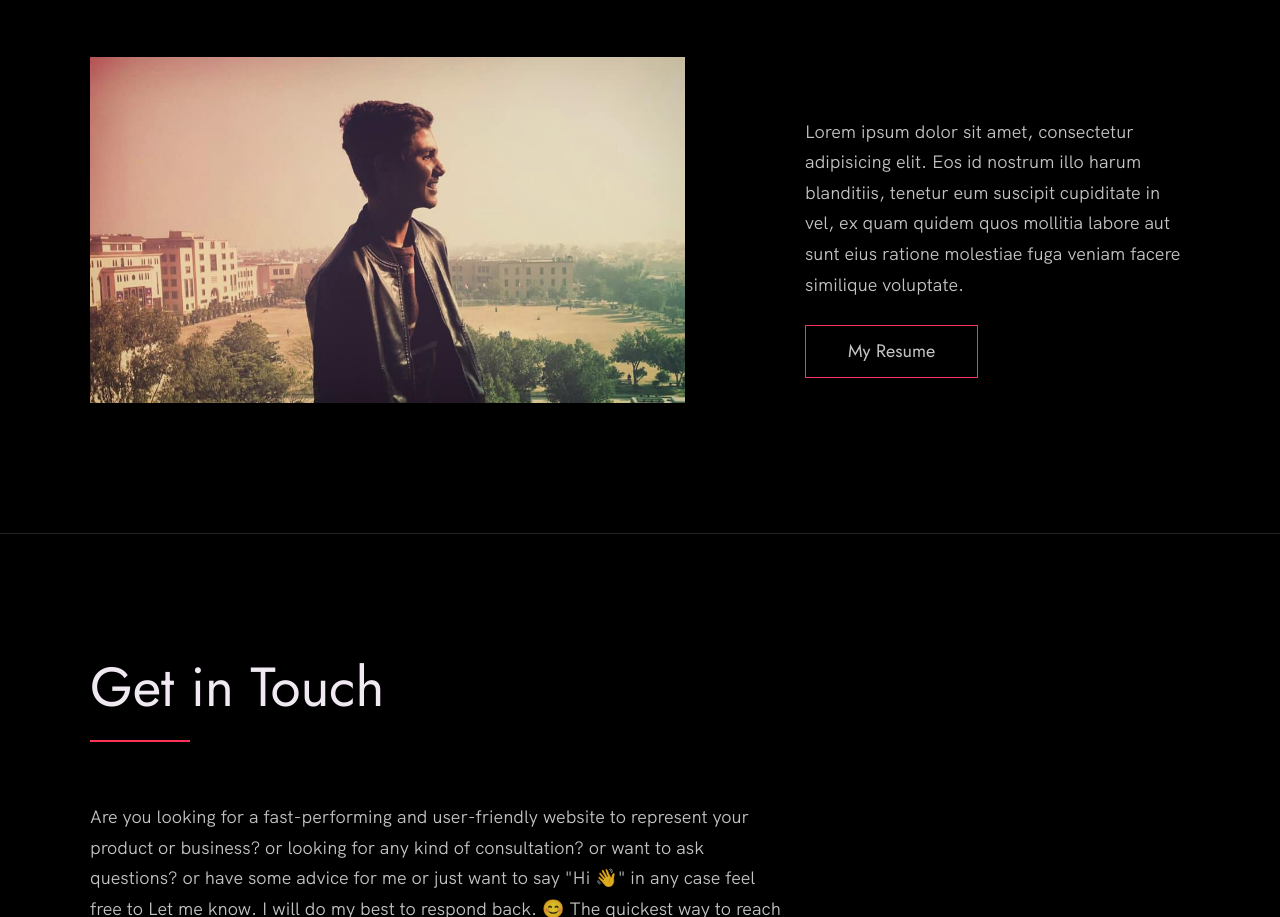
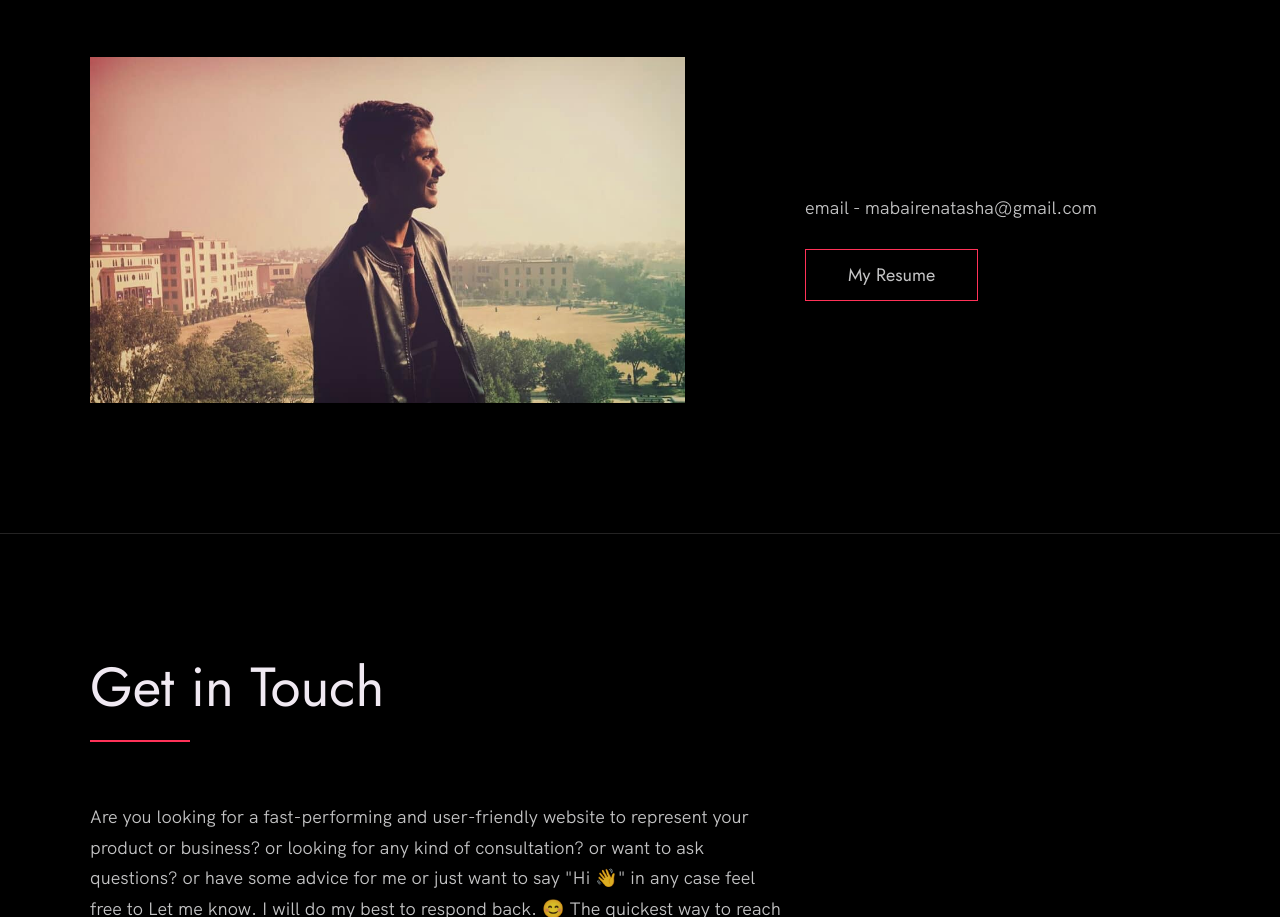
Before and after one commit to NatashaMab/Portfolio, a plain HTML site: page index.html in a window 1280 px wide. Shown: the part 3584-4501 px from the top of the page. Drawn offline with Linux system fonts and the light colour scheme.

Commit message:
initial commit

```diff
--- a/index.html
+++ b/index.html
@@ -186,10 +186,7 @@
           <div class="about__text">
             <!-- Replace the below paragraph with info about yourself -->
             <p>
-              Lorem ipsum dolor sit amet, consectetur adipisicing elit. Eos id
-              nostrum illo harum blanditiis, tenetur eum suscipit cupiditate
-              in vel, ex quam quidem quos mollitia labore aut sunt eius
-              ratione molestiae fuga veniam facere similique voluptate.
+              email - mabairenatasha@gmail.com
             </p>
             <!-- Provide a link to your resume -->
             <a href="#" class="btn">My Resume</a>
```
